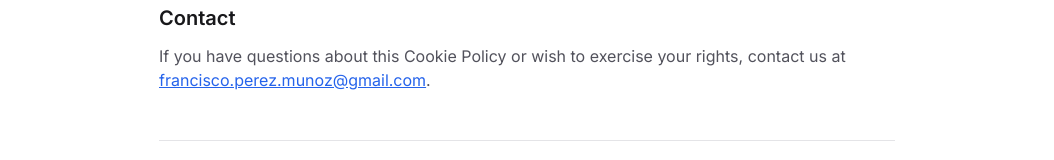
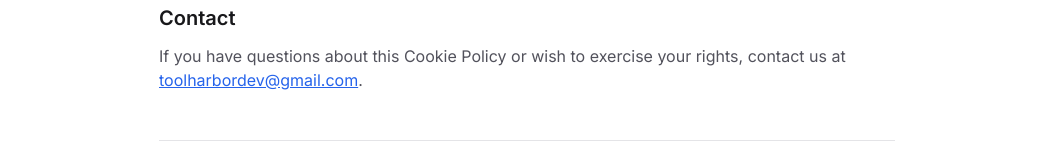
Before and after one commit to PMFrancisco/toolharbor, a Next.js app: page /cookie-policy in a window 1280 px wide. Shown: the part 2993-3153 px from the top of the page, without its empty margins (113-1167 px from the left). Built offline with nearby package versions, Linux system fonts and the light colour scheme; no server answers.

Commit message:
chore: change contact email

```diff
--- a/app/cookie-policy/page.tsx
+++ b/app/cookie-policy/page.tsx
@@ -11,7 +11,7 @@ export const metadata: Metadata = generatePageMetadata({
 });
 
 const LAST_UPDATED = '2026-02-05';
-const CONTACT_EMAIL = 'francisco.perez.munoz@gmail.com';
+const CONTACT_EMAIL = 'toolharbordev@gmail.com';
 
 function Section({ title, children }: { title: string; children: React.ReactNode }) {
   return (
--- a/app/privacy-policy/page.tsx
+++ b/app/privacy-policy/page.tsx
@@ -11,7 +11,7 @@ export const metadata: Metadata = generatePageMetadata({
 });
 
 const LAST_UPDATED = '2026-02-05';
-const CONTACT_EMAIL = 'francisco.perez.munoz@gmail.com';
+const CONTACT_EMAIL = 'toolharbordev@gmail.com';
 const DATA_CONTROLLER_NAME = 'Francisco Pérez Muñoz';
 const DATA_CONTROLLER_COUNTRY = 'Spain';
 
```
Also changed, not shown: 1 other file (tests, documents, lock files or other folders).
